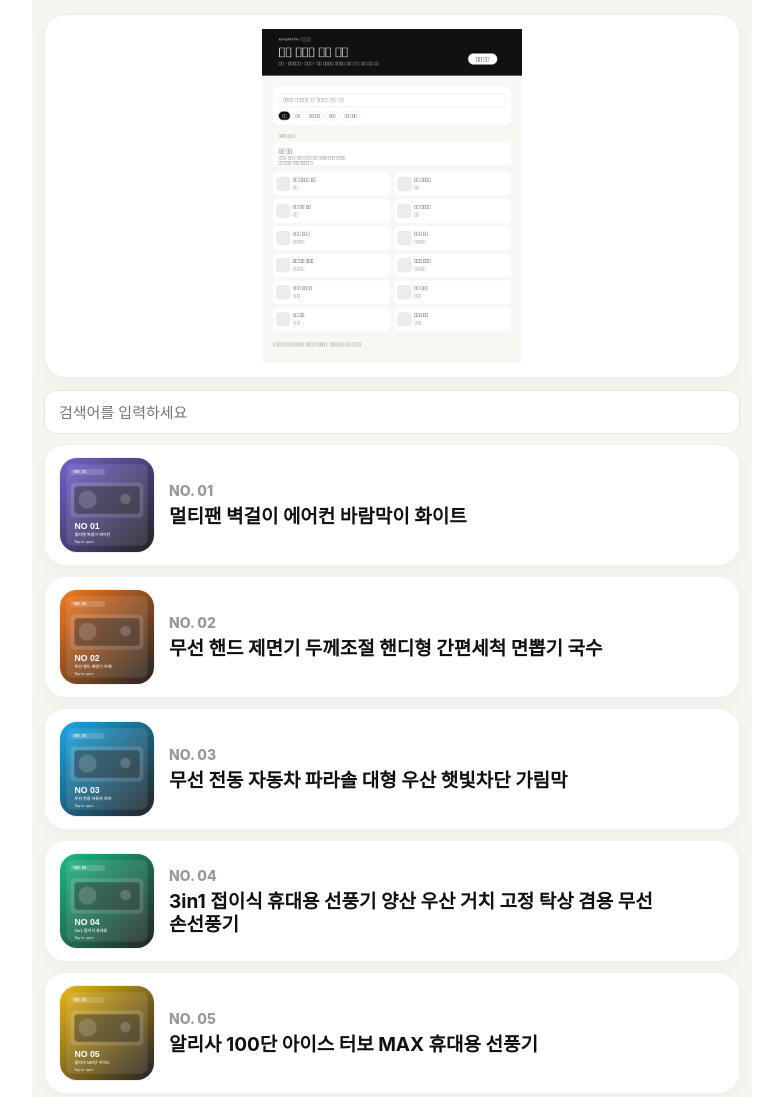
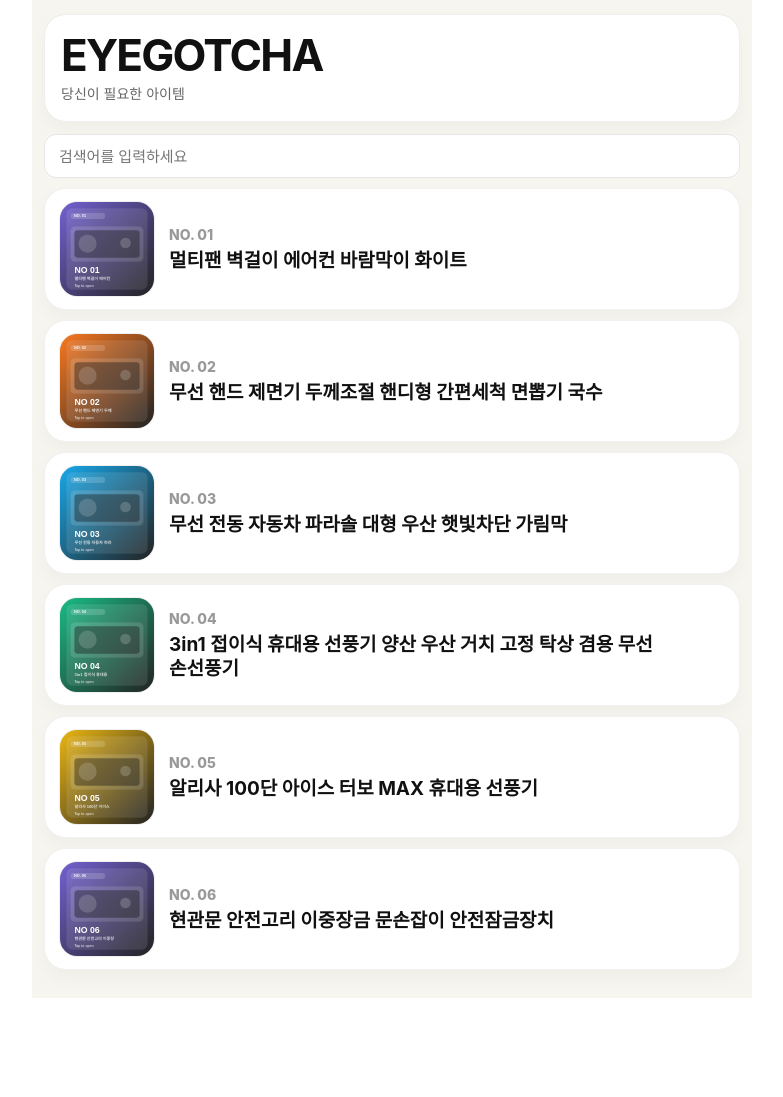
Before and after one commit to seandno24-debug/eyegotcha-linkhub, a plain HTML site: page index.html in a window 1280 px wide. Shown: the top 1097 px of the page, without its empty margins (248-1031 px from the left). After the commit the page ends 998 px from the top, so only its background shows below. Drawn offline with Linux system fonts and the light colour scheme; no server answers.

Commit message:
Remove public hero image

```diff
--- a/index.html
+++ b/index.html
@@ -12,7 +12,8 @@
   <main class="public-main">
     <section class="brand-hero-card">
       <div class="brand-hero-copy">
-        <img class="brand-logo" src="eyegotcha-preview.png" alt="션디노의 링크허브 로고" />
+        <h1>EYEGOTCHA</h1>
+        <p>당신이 필요한 아이템</p>
       </div>
     </section>
 
--- a/styles.css
+++ b/styles.css
@@ -66,9 +66,8 @@ a { color: inherit; }
 .brand-hero-card {
   display: flex;
   align-items: center;
-  justify-content: center;
-  gap: 14px;
-  padding: 14px 16px;
+  justify-content: flex-start;
+  padding: 18px 16px;
   margin-bottom: 12px;
   border-radius: 22px;
   background: #fff;
@@ -80,13 +79,20 @@ a { color: inherit; }
   min-width: 0;
   display: flex;
   flex-direction: column;
-  gap: 8px;
+  gap: 6px;
 }
 
-.brand-logo {
-  width: min(260px, 72vw);
-  height: auto;
-  display: block;
+.brand-hero-copy h1 {
+  margin: 0;
+  font-size: clamp(30px, 7vw, 44px);
+  line-height: 1;
+  letter-spacing: -.04em;
+}
+
+.brand-hero-copy p {
+  margin: 0;
+  color: #666;
+  font-size: 14px;
 }
 
 .search-shell {
```
